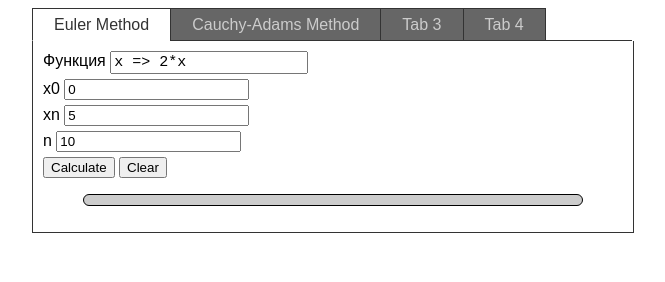
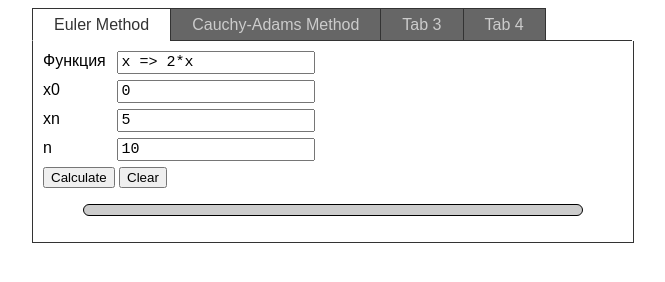
Before and after one commit to gpont/tusur-compmath, a website built with webpack: page src/index.html in a window 1280 px wide. Shown: the whole page, without its empty margins (308-973 px from the left). Built offline with nearby package versions, Linux system fonts and the light colour scheme.

Commit message:
Add input number styles

```diff
--- a/src/css/style.css
+++ b/src/css/style.css
@@ -3,7 +3,7 @@ body {
     font-size: 16px;
 }
 
-input[type='text'] {
+input[type='text'], input[type='number'] {
     font-size: 15px;
     font-family: monospace;
 }
@@ -17,7 +17,7 @@ input[type='text'] {
     margin: auto;
 }
 
-.input label {
+form label {
     width: 70px;
     margin-bottom: 5px;
     display: inline-block;
```
